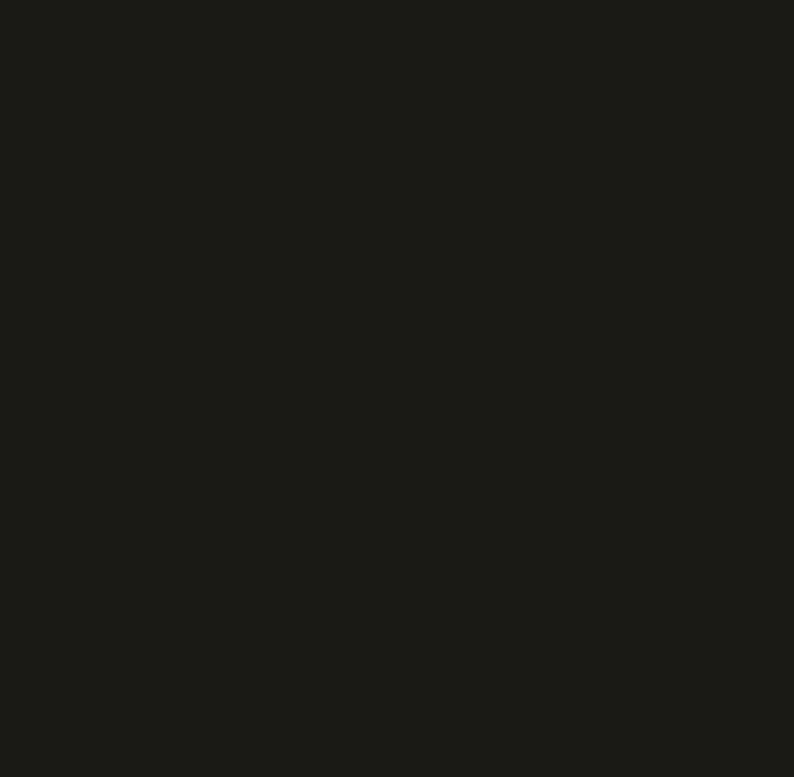
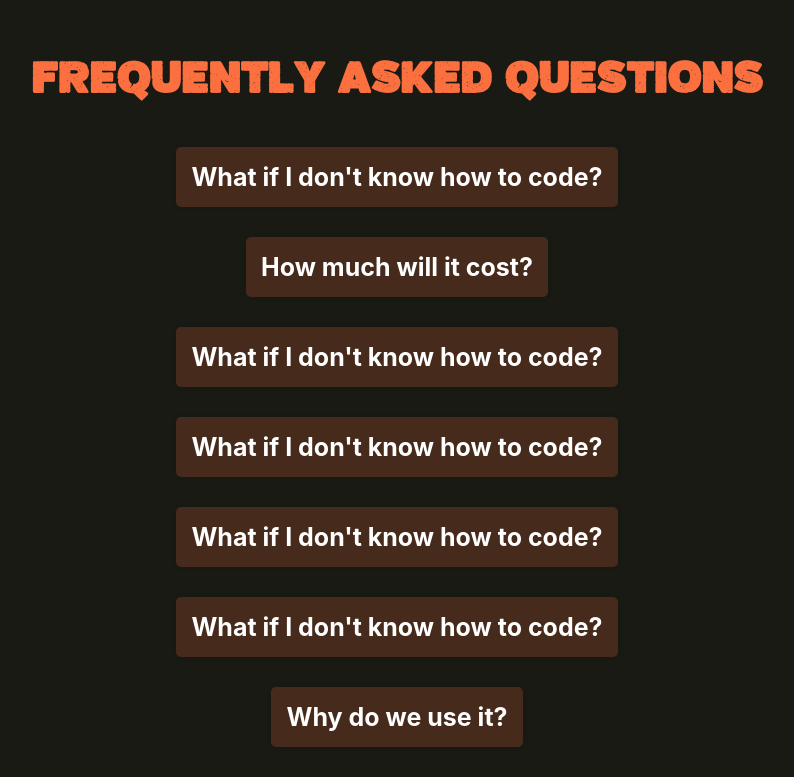
Before and after one commit to suyashcodes/zion2k24, a React (Create React App) app: page / in a window 1280 px wide. Shown: the part 2473-3250 px from the top of the page, without its empty margins (243-1037 px from the left). Before the commit the page ends 2460 px from the top, so only its background shows below. Built offline with nearby package versions, Linux system fonts and the light colour scheme.

Commit message:
Faq component

```diff
--- a/package.json
+++ b/package.json
@@ -5,6 +5,7 @@
   "dependencies": {
     "@emotion/react": "^11.11.3",
     "@emotion/styled": "^11.11.0",
+    "@mui/icons-material": "^5.15.5",
     "@mui/material": "^5.15.5",
     "@testing-library/jest-dom": "^5.17.0",
     "@testing-library/react": "^13.4.0",
--- a/src/App.jsx
+++ b/src/App.jsx
@@ -4,17 +4,19 @@ import Timer from "./components/timer/Timer";
 import Video from "./components/background/Video";
 import Domain from "./components/domain/Domain";
 import Sponsors from "./components/sponsors/Sponsors";
+import Faques from "./components/faq/Faques";
 
-const App=()=>{
-    return(
-        <>
-            <Video/>
-            <Navbar/>
-            <Timer/>
-            <Domain/>
-            <Sponsors/>
-        </>
-    );
-}
+const App = () => {
+  return (
+    <>
+      <Video />
+      <Navbar />
+      <Timer />
+      <Domain />
+      <Sponsors />
+      <Faques />
+    </>
+  );
+};
 
-export default App
+export default App;
--- /dev/null
+++ b/src/components/faq/Faques.jsx
@@ -0,0 +1,94 @@
+// FAQSection.js
+import React, { useState, useEffect } from "react";
+import "./faques.css"; // Import your CSS file
+
+const FAQSection = () => {
+  const faqData = [
+    {
+      question: "What if I don't know how to code?",
+      answer:
+        "No worries, Interest in learning and working with technology is much more important than your current experience level.",
+    },
+    {
+      question: "How much will it cost?",
+      answer:
+        "Registration for DEVCLASH is completely free, Accomodation and food is completely free for shortlisted teams as well.",
+    },
+    {
+      question: "What if I don't know how to code?",
+      answer:
+        "No worries, Interest in learning and working with technology is much more important than your current experience level.",
+    },
+    {
+      question: "What if I don't know how to code?",
+      answer:
+        "No worries, Interest in learning and working with technology is much more important than your current experience level.",
+    },
+    {
+      question: "What if I don't know how to code?",
+      answer:
+        "No worries, Interest in learning and working with technology is much more important than your current experience level.",
+    },
+    {
+      question: "What if I don't know how to code?",
+      answer:
+        "No worries, Interest in learning and working with technology is much more important than your current experience level.",
+    },
+    {
+      question: "Why do we use it?",
+      answer:
+        "It is a long established fact that a reader will be distracted by the readable content of a page when looking at its layout.",
+    },
+    // Add more dummy questions and answers as needed
+  ];
+
+  const [openIndex, setOpenIndex] = useState(null);
+
+  const handleQuestionClick = (index) => {
+    setOpenIndex((prevIndex) => (prevIndex === index ? null : index));
+  };
+
+  useEffect(() => {
+    const closeOpenQuestion = () => {
+      if (openIndex !== null) {
+        setOpenIndex(null);
+      }
+    };
+
+    document.body.addEventListener("click", closeOpenQuestion);
+
+    return () => {
+      document.body.removeEventListener("click", closeOpenQuestion);
+    };
+  }, [openIndex]);
+
+  const stopPropagation = (e) => {
+    // Stop propagation to prevent the click event from closing the open question
+    e.stopPropagation();
+  };
+
+  return (
+    <div className="faq-section">
+      <h2 className="domain-heading">Frequently Asked Questions</h2>
+      <div className="faq-list">
+        {faqData.map((faq, index) => (
+          <div
+            key={index}
+            className={`faq-item ${openIndex === index ? "open" : ""}`}
+            onClick={(e) => stopPropagation(e)}
+          >
+            <div
+              className="question"
+              onClick={() => handleQuestionClick(index)}
+            >
+              {faq.question}
+            </div>
+            {openIndex === index && <div className="answer">{faq.answer}</div>}
+          </div>
+        ))}
+      </div>
+    </div>
+  );
+};
+
+export default FAQSection;
--- /dev/null
+++ b/src/components/faq/faques.css
@@ -0,0 +1,67 @@
+/* FAQSection.css */
+@font-face {
+  font-family: myFont;
+  src: url(../../../public/assets/fonts/vtks.ttf);
+}
+.faq-section {
+  max-width: 800px;
+  margin: 0 auto;
+  padding: 20px;
+  /* font-family: "myFont"; Replace 'myFont' with your desired font-family */
+}
+
+.domain-heading {
+  font-family: "myFont"; /* Replace 'myFont' with your desired font-family */
+  font-size: 50px;
+  color: rgb(251, 112, 62);
+  text-align: center;
+}
+
+.faq-list {
+  /* width: 900px; */
+  display: flex;
+  flex-direction: column;
+  align-items: center;
+  gap: 20px;
+}
+
+.faq-item {
+  padding: 15px;
+  border-radius: 5px;
+  box-shadow: 0 0 5px rgba(0, 0, 0, 0.1);
+  transition:
+    background-color 0.3s ease,
+    transform 0.3s ease;
+  background-color: rgba(251, 112, 62, 0.2);
+}
+
+.question {
+  font-weight: bold;
+  font-size: 25px;
+  color: white; /* Set text color to white */
+  cursor: pointer;
+  transition: color 0.3s ease;
+}
+
+.faq-item:hover {
+  /* background-color: #ccc; Lighter background on hover */
+  background-color: rgba(251, 112, 62, 0.5);
+}
+
+.answer {
+  font-size: 20px;
+  color: #cfc7c7;
+  transition: color 0.3s ease;
+}
+
+.faq-item.open {
+  background-color: rgba(251, 112, 62, 0.5);
+}
+
+.faq-item.open:hover {
+  background-color: rgba(251, 112, 62, 0.5);
+}
+
+.faq-item {
+  margin-bottom: 10px;
+}
--- a/src/components/timer/timer.css
+++ b/src/components/timer/timer.css
@@ -1,7 +1,6 @@
-@import url('https://fonts.googleapis.com/css2?family=Oswald:wght@700&family=Press+Start+2P&family=Ubuntu&display=swap');
+@import url("https://fonts.googleapis.com/css2?family=Oswald:wght@700&family=Press+Start+2P&family=Ubuntu&display=swap");
 
-
-.wrapper{
+.wrapper {
   display: flex;
   flex-direction: column;
   justify-content: center;
@@ -10,57 +9,53 @@
   height: 100vh;
 }
 
-.headingCont{
+.headingCont {
   display: flex;
   justify-content: center;
   align-items: center;
   width: 80%;
 }
 
-
-.eventlogo{
+.eventlogo {
   width: 50%;
   height: 150px;
   object-fit: cover;
 }
 
-
-.timerContainer{
+.timerContainer {
   column-gap: 2.8rem;
   display: flex;
   justify-content: space-around;
   align-items: center;
 }
-.headingCont{
+.headingCont {
   display: flex;
 }
-.heading1{
-    font-family: 'Oswald', sans-serif;
-font-family: 'Press Start 2P', system-ui;
-font-size: 125PX;
+.heading1 {
+  font-family: "Oswald", sans-serif;
+  font-family: "Press Start 2P", system-ui;
+  font-size: 125px;
   opacity: 1;
   transform: translateX(0%) translateZ(0px);
   color: rgb(255, 255, 255);
-
 }
-.heading2{
-    font-family: 'Oswald', sans-serif;
-font-family: 'Press Start 2P', system-ui;
-font-size: 125PX;
+.heading2 {
+  font-family: "Oswald", sans-serif;
+  font-family: "Press Start 2P", system-ui;
+  font-size: 125px;
   opacity: 1;
   transform: translateX(0%) translateZ(0px);
   color: rgb(231, 180, 11);
-
 }
 
-.slogan{
-    font-family: 'Oswald', sans-serif;
-font-family: 'Press Start 2P', system-ui;
+.slogan {
+  font-family: "Oswald", sans-serif;
+  font-family: "Press Start 2P", system-ui;
   font-weight: bold;
   color: wheat;
   margin: 40px 0 60px 0;
 }
-.timerCont{
+.timerCont {
   width: 120px;
   height: 100px;
   background-color: antiquewhite;
@@ -71,31 +66,31 @@ margin: 40px 0 60px 0;
   justify-content: center;
 }
 
-.timerTime{
-    font-family: 'Oswald', sans-serif;
-font-family: 'Press Start 2P', system-ui;
+.timerTime {
+  font-family: "Oswald", sans-serif;
+  font-family: "Press Start 2P", system-ui;
   padding: 0;
   margin: 0;
   font-weight: bold;
   font-size: 28px;
 }
-.timerHead{
-    font-family: 'Oswald', sans-serif;
-font-family: 'Press Start 2P', system-ui;
+.timerHead {
+  font-family: "Oswald", sans-serif;
+  font-family: "Press Start 2P", system-ui;
   padding: 0;
   margin: 0;
   font-weight: bold;
   font-size: 14px;
 }
 
-.apply-button{
+.apply-button {
   height: 44px;
   width: 312px;
 }
 
 .registerButton {
-    font-family: 'Oswald', sans-serif;
-    font-family: 'Press Start 2P', system-ui;
+  font-family: "Oswald", sans-serif;
+  font-family: "Press Start 2P", system-ui;
   border: none;
   font-weight: bold;
   font-size: 15px;
```
Also changed, not shown: src/components/sponsors/Sponsors.jsx (+5 -6 lines), 1 other file (tests, documents, lock files or other folders). Lines whose indentation alone changed are shown as unchanged.
